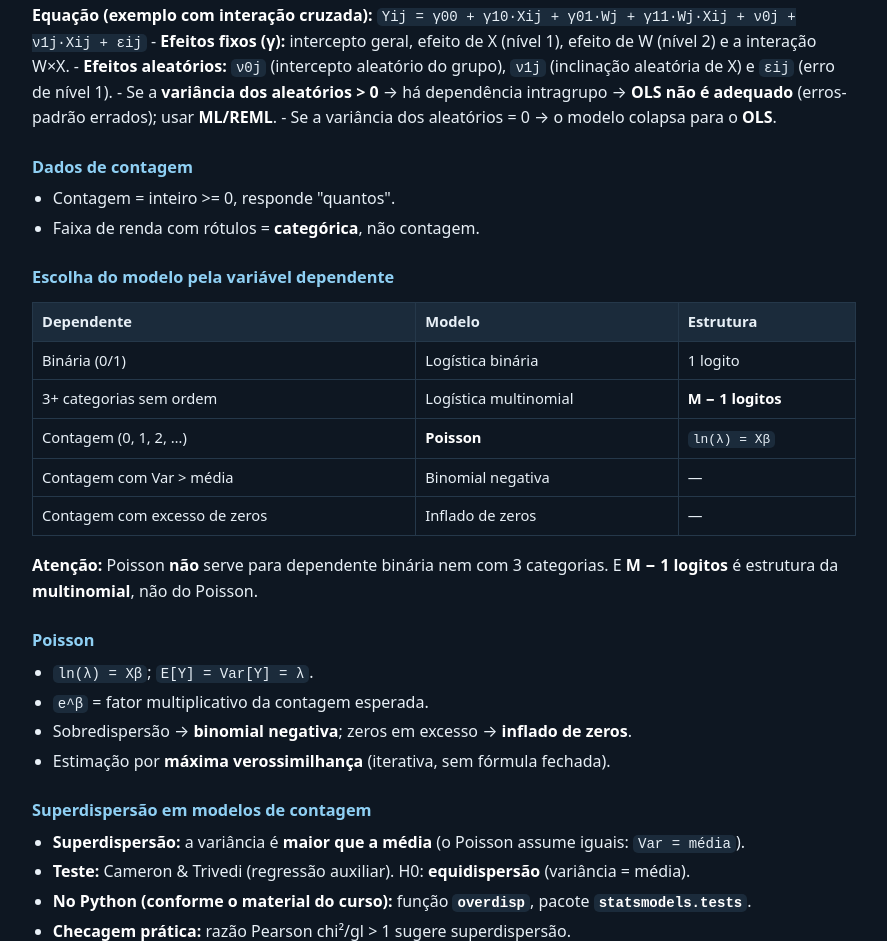
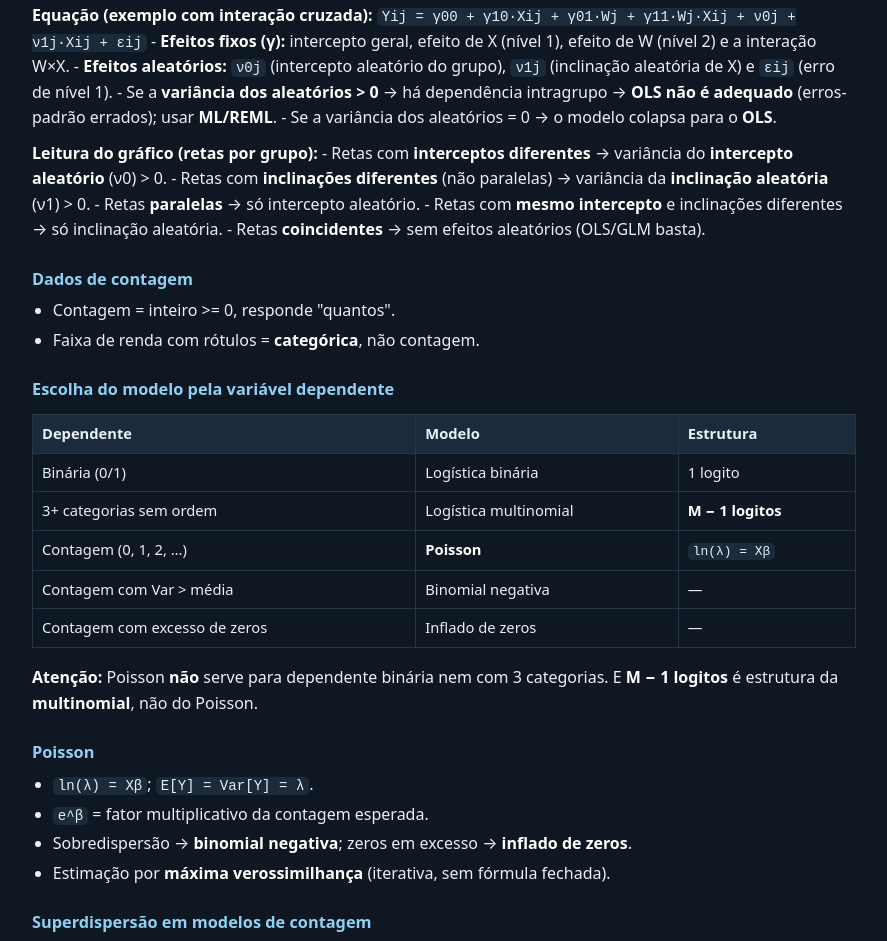
Before and after one commit to DennCardoso/simulado-dsa, a plain HTML site: page teoria.html in a window 1280 px wide. Shown: the part 3203-4144 px from the top of the page, without its empty margins (196-1083 px from the left). Drawn offline with Linux system fonts and the light colour scheme.

Commit message:
Teoria: leitura grafica multinivel

```diff
--- a/teoria.html
+++ b/teoria.html
@@ -152,6 +152,12 @@ rio que todas sejam positivas.</li>
 - <strong>Efeitos aleatórios:</strong> <code>ν0j</code> (intercepto aleatório do grupo), <code>ν1j</code> (inclinação aleatória de X) e <code>εij</code> (erro de nível 1).
 - Se a <strong>variância dos aleatórios &gt; 0</strong> → há dependência intragrupo → <strong>OLS não é adequado</strong> (erros-padrão errados); usar <strong>ML/REML</strong>.
 - Se a variância dos aleatórios = 0 → o modelo colapsa para o <strong>OLS</strong>.</p>
+<p><strong>Leitura do gráfico (retas por grupo):</strong>
+- Retas com <strong>interceptos diferentes</strong> → variância do <strong>intercepto aleatório</strong> (ν0) &gt; 0.
+- Retas com <strong>inclinações diferentes</strong> (não paralelas) → variância da <strong>inclinação aleatória</strong> (ν1) &gt; 0.
+- Retas <strong>paralelas</strong> → só intercepto aleatório.
+- Retas com <strong>mesmo intercepto</strong> e inclinações diferentes → só inclinação aleatória.
+- Retas <strong>coincidentes</strong> → sem efeitos aleatórios (OLS/GLM basta).</p>
 <h3 id="dados-de-contagem">Dados de contagem</h3>
 <ul>
 <li>Contagem = inteiro &gt;= 0, responde "quantos".</li>
```
